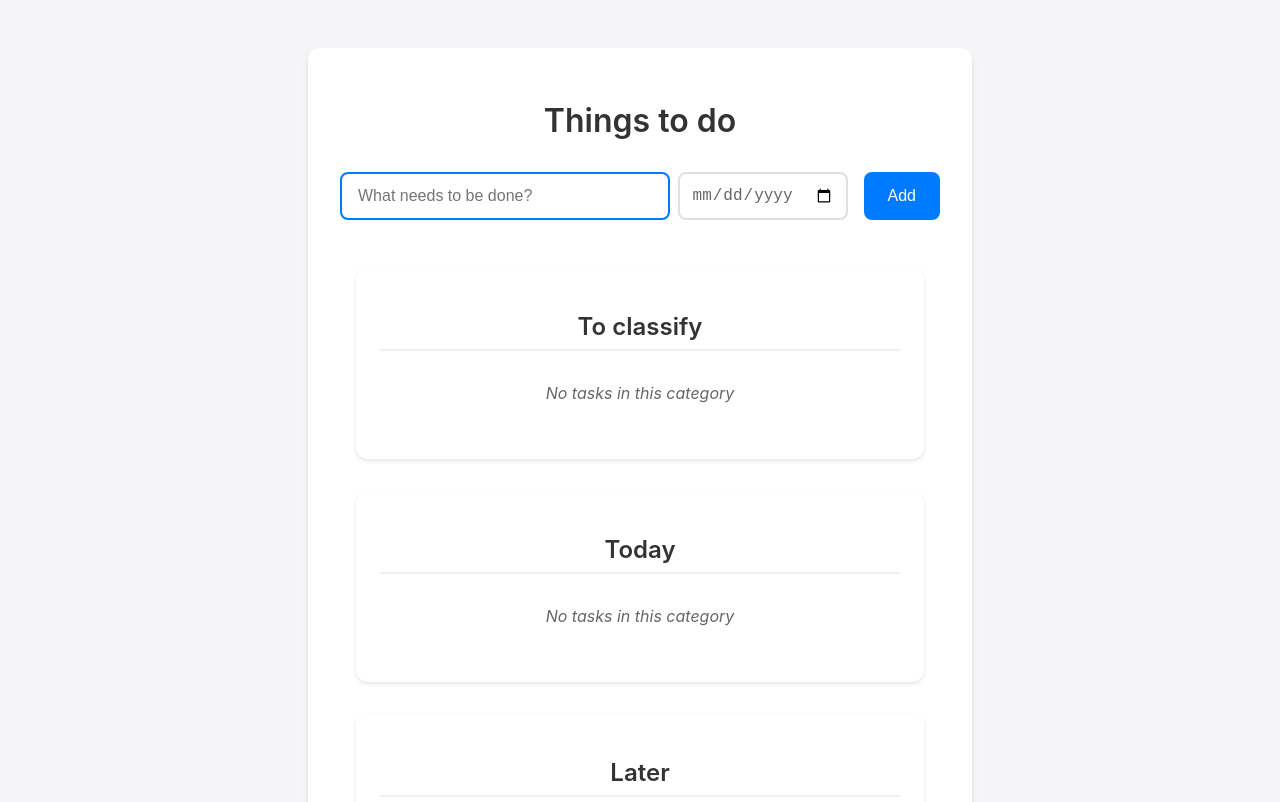
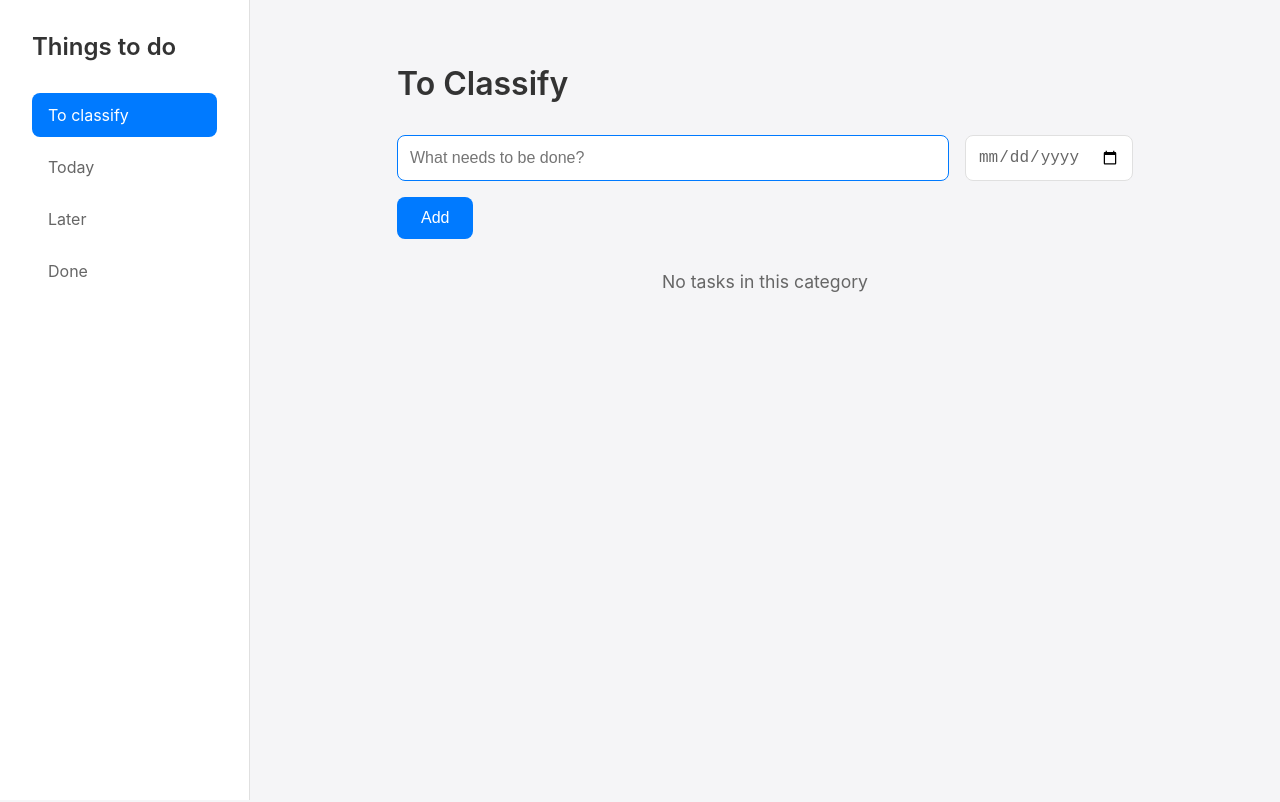
Before and after one commit to richard-test-account/todo, a React (Create React App) app: page /to-classify in a window 1280 px wide. Shown: the top 802 px of the page. Built offline with nearby package versions, Linux system fonts and the light colour scheme.

Commit message:
feat: implement sidebar navigation and category pages

```diff
--- a/package.json
+++ b/package.json
@@ -11,8 +11,10 @@
     "@types/node": "^22.15.30",
     "@types/react": "^19.1.6",
     "@types/react-dom": "^19.1.6",
+    "@types/react-router-dom": "^5.3.3",
     "react": "^19.1.0",
     "react-dom": "^19.1.0",
+    "react-router-dom": "^7.6.2",
     "react-scripts": "5.0.1",
     "typescript": "^5.8.3",
     "web-vitals": "^2.1.4"
--- a/src/App.css
+++ b/src/App.css
@@ -1,3 +1,23 @@
+* {
+  margin: 0;
+  padding: 0;
+  box-sizing: border-box;
+}
+
+body {
+  font-family: -apple-system, BlinkMacSystemFont, 'Segoe UI', 'Roboto', 'Oxygen',
+    'Ubuntu', 'Cantarell', 'Fira Sans', 'Droid Sans', 'Helvetica Neue',
+    sans-serif;
+  -webkit-font-smoothing: antialiased;
+  -moz-osx-font-smoothing: grayscale;
+  background: #f5f5f7;
+}
+
+code {
+  font-family: source-code-pro, Menlo, Monaco, Consolas, 'Courier New',
+    monospace;
+}
+
 .App {
   text-align: center;
   min-height: 100vh;
--- a/src/App.tsx
+++ b/src/App.tsx
@@ -1,12 +1,71 @@
-import React from 'react';
-import Todo from './components/Todo';
+import React, { useState, useEffect } from 'react';
+import { BrowserRouter as Router, Routes, Route, Navigate } from 'react-router-dom';
+import Layout from './components/Layout';
+import CategoryView from './components/CategoryView';
+import { TodoItem } from './types/todo';
 import './App.css';
 
 const App: React.FC = () => {
+  const [todos, setTodos] = useState<TodoItem[]>(() => {
+    const savedTodos = localStorage.getItem('todos');
+    return savedTodos ? JSON.parse(savedTodos) : [];
+  });
+
+  useEffect(() => {
+    localStorage.setItem('todos', JSON.stringify(todos));
+  }, [todos]);
+
+  const addTodo = (text: string, dueDate?: Date) => {
+    const newTodo: TodoItem = {
+      id: Date.now(),
+      text,
+      completed: false,
+      dueDate,
+      createdAt: new Date(),
+    };
+    setTodos([...todos, newTodo]);
+  };
+
+  const toggleTodo = (id: number) => {
+    setTodos(
+      todos.map((todo) =>
+        todo.id === id ? { ...todo, completed: !todo.completed } : todo
+      )
+    );
+  };
+
+  const deleteTodo = (id: number) => {
+    setTodos(todos.filter((todo) => todo.id !== id));
+  };
+
+  const updateDueDate = (id: number, date: Date) => {
+    setTodos(
+      todos.map((todo) =>
+        todo.id === id ? { ...todo, dueDate: date } : todo
+      )
+    );
+  };
+
   return (
-    <div className="App">
-      <Todo />
-    </div>
+    <Router>
+      <Layout>
+        <Routes>
+          <Route path="/" element={<Navigate to="/to-classify" replace />} />
+          <Route
+            path="/:categoryId"
+            element={
+              <CategoryView
+                todos={todos}
+                onToggleTodo={toggleTodo}
+                onDeleteTodo={deleteTodo}
+                onUpdateDueDate={updateDueDate}
+                onAddTodo={addTodo}
+              />
+            }
+          />
+        </Routes>
+      </Layout>
+    </Router>
   );
 };
 
--- /dev/null
+++ b/src/components/CategoryView.css
@@ -0,0 +1,129 @@
+.category-view {
+  max-width: 800px;
+  margin: 0 auto;
+  padding: 2rem;
+}
+
+.category-title {
+  color: #333;
+  font-size: 2rem;
+  margin-bottom: 2rem;
+  font-weight: 600;
+}
+
+.todo-form {
+  margin-bottom: 2rem;
+}
+
+.input-group {
+  display: flex;
+  gap: 1rem;
+  margin-bottom: 1rem;
+}
+
+.todo-input {
+  flex: 1;
+  padding: 0.75rem;
+  border: 1px solid #e0e0e0;
+  border-radius: 8px;
+  font-size: 1rem;
+  transition: border-color 0.2s ease;
+}
+
+.todo-input:focus {
+  outline: none;
+  border-color: #007AFF;
+}
+
+.date-input {
+  padding: 0.75rem;
+  border: 1px solid #e0e0e0;
+  border-radius: 8px;
+  font-size: 1rem;
+  color: #666;
+}
+
+.add-button {
+  padding: 0.75rem 1.5rem;
+  background: #007AFF;
+  color: white;
+  border: none;
+  border-radius: 8px;
+  font-size: 1rem;
+  cursor: pointer;
+  transition: background-color 0.2s ease;
+}
+
+.add-button:hover {
+  background: #0056b3;
+}
+
+.todo-list {
+  list-style: none;
+  padding: 0;
+  margin: 0;
+}
+
+.todo-item {
+  display: flex;
+  align-items: center;
+  padding: 1rem;
+  background: white;
+  border-radius: 8px;
+  margin-bottom: 0.5rem;
+  box-shadow: 0 2px 4px rgba(0, 0, 0, 0.05);
+  transition: all 0.2s ease;
+}
+
+.todo-item:hover {
+  box-shadow: 0 4px 8px rgba(0, 0, 0, 0.1);
+}
+
+.todo-checkbox {
+  margin-right: 1rem;
+  width: 20px;
+  height: 20px;
+  cursor: pointer;
+}
+
+.todo-text {
+  flex: 1;
+  font-size: 1rem;
+  color: #333;
+}
+
+.todo-item.completed .todo-text {
+  color: #28a745;
+  text-decoration: line-through;
+}
+
+.todo-date {
+  margin: 0 1rem;
+  padding: 0.5rem;
+  border: 1px solid #e0e0e0;
+  border-radius: 4px;
+  font-size: 0.9rem;
+  color: #666;
+}
+
+.delete-button {
+  background: none;
+  border: none;
+  color: #dc3545;
+  font-size: 1.5rem;
+  cursor: pointer;
+  padding: 0 0.5rem;
+  opacity: 0.5;
+  transition: opacity 0.2s ease;
+}
+
+.delete-button:hover {
+  opacity: 1;
+}
+
+.empty-message {
+  text-align: center;
+  color: #666;
+  font-size: 1.1rem;
+  margin-top: 2rem;
+}
--- /dev/null
+++ b/src/components/CategoryView.tsx
@@ -0,0 +1,119 @@
+import React, { useState, FormEvent, ChangeEvent } from 'react';
+import { useParams } from 'react-router-dom';
+import { TodoItem, Category } from '../types/todo';
+import './CategoryView.css';
+
+interface CategoryViewProps {
+  todos: TodoItem[];
+  onToggleTodo: (id: number) => void;
+  onDeleteTodo: (id: number) => void;
+  onUpdateDueDate: (id: number, date: Date) => void;
+  onAddTodo: (text: string, dueDate?: Date) => void;
+}
+
+const CategoryView: React.FC<CategoryViewProps> = ({
+  todos,
+  onToggleTodo,
+  onDeleteTodo,
+  onUpdateDueDate,
+  onAddTodo,
+}) => {
+  const { categoryId } = useParams<{ categoryId: string }>();
+  const [inputValue, setInputValue] = useState<string>('');
+  const [dueDate, setDueDate] = useState<string>('');
+
+  const category = categoryId?.split('-').map(word =>
+    word.charAt(0).toUpperCase() + word.slice(1)
+  ).join(' ') as Category;
+
+  const handleSubmit = (e: FormEvent<HTMLFormElement>) => {
+    e.preventDefault();
+    if (inputValue.trim() === '') return;
+
+    onAddTodo(inputValue, dueDate ? new Date(dueDate) : undefined);
+    setInputValue('');
+    setDueDate('');
+  };
+
+  const handleDateChange = (id: number, dateString: string) => {
+    const date = new Date(dateString);
+    onUpdateDueDate(id, date);
+  };
+
+  const filteredTodos = todos.filter(todo => {
+    const today = new Date();
+    today.setHours(0, 0, 0, 0);
+
+    switch (category) {
+      case 'To classify':
+        return !todo.dueDate;
+      case 'Today':
+        return todo.dueDate && new Date(todo.dueDate).setHours(0, 0, 0, 0) === today.getTime();
+      case 'Later':
+        return todo.dueDate && new Date(todo.dueDate) > today;
+      case 'Done':
+        return todo.completed;
+      default:
+        return false;
+    }
+  });
+
+  return (
+    <div className="category-view">
+      <h2 className="category-title">{category}</h2>
+      <form onSubmit={handleSubmit} className="todo-form">
+        <div className="input-group">
+          <input
+            type="text"
+            value={inputValue}
+            onChange={(e: ChangeEvent<HTMLInputElement>) => setInputValue(e.target.value)}
+            placeholder="What needs to be done?"
+            className="todo-input"
+            autoFocus
+          />
+          <input
+            type="date"
+            value={dueDate}
+            onChange={(e: ChangeEvent<HTMLInputElement>) => setDueDate(e.target.value)}
+            className="date-input"
+            min={new Date().toISOString().split('T')[0]}
+          />
+        </div>
+        <button type="submit" className="add-button">Add</button>
+      </form>
+      {filteredTodos.length === 0 ? (
+        <p className="empty-message">No tasks in this category</p>
+      ) : (
+        <ul className="todo-list">
+          {filteredTodos.map((todo) => (
+            <li key={todo.id} className={`todo-item ${todo.completed ? 'completed' : ''}`}>
+              <input
+                type="checkbox"
+                checked={todo.completed}
+                onChange={() => onToggleTodo(todo.id)}
+                className="todo-checkbox"
+              />
+              <span className="todo-text">{todo.text}</span>
+              {!todo.completed && (
+                <input
+                  type="date"
+                  value={todo.dueDate ? new Date(todo.dueDate).toISOString().split('T')[0] : ''}
+                  onChange={(e) => handleDateChange(todo.id, e.target.value)}
+                  className="todo-date"
+                />
+              )}
+              <button
+                onClick={() => onDeleteTodo(todo.id)}
+                className="delete-button"
+              >
+                ×
+              </button>
+            </li>
+          ))}
+        </ul>
+      )}
+    </div>
+  );
+};
+
+export default CategoryView;
--- /dev/null
+++ b/src/components/Layout.css
@@ -0,0 +1,50 @@
+.layout {
+  display: flex;
+  min-height: 100vh;
+}
+
+.sidebar {
+  width: 250px;
+  background: white;
+  border-right: 1px solid #e0e0e0;
+  padding: 2rem;
+  box-shadow: 2px 0 4px rgba(0, 0, 0, 0.05);
+}
+
+.sidebar-title {
+  color: #333;
+  font-size: 1.5rem;
+  margin-bottom: 2rem;
+  font-weight: 600;
+}
+
+.category-nav {
+  display: flex;
+  flex-direction: column;
+  gap: 0.5rem;
+}
+
+.category-link {
+  padding: 0.75rem 1rem;
+  color: #666;
+  text-decoration: none;
+  border-radius: 8px;
+  transition: all 0.2s ease;
+  font-size: 1rem;
+}
+
+.category-link:hover {
+  background: #f5f5f7;
+  color: #333;
+}
+
+.category-link.active {
+  background: #007AFF;
+  color: white;
+}
+
+.main-content {
+  flex: 1;
+  padding: 2rem;
+  background: #f5f5f7;
+}
--- /dev/null
+++ b/src/components/Layout.tsx
@@ -0,0 +1,38 @@
+import React from 'react';
+import { Link, useLocation } from 'react-router-dom';
+import { Category } from '../types/todo';
+import './Layout.css';
+
+interface LayoutProps {
+  children: React.ReactNode;
+}
+
+const categories: Category[] = ['To classify', 'Today', 'Later', 'Done'];
+
+const Layout: React.FC<LayoutProps> = ({ children }) => {
+  const location = useLocation();
+
+  return (
+    <div className="layout">
+      <aside className="sidebar">
+        <h1 className="sidebar-title">Things to do</h1>
+        <nav className="category-nav">
+          {categories.map((category) => (
+            <Link
+              key={category}
+              to={`/category/${category.toLowerCase().replace(' ', '-')}`}
+              className={`category-link ${location.pathname.includes(category.toLowerCase().replace(' ', '-')) ? 'active' : ''}`}
+            >
+              {category}
+            </Link>
+          ))}
+        </nav>
+      </aside>
+      <main className="main-content">
+        {children}
+      </main>
+    </div>
+  );
+};
+
+export default Layout;
```
Also changed, not shown: 1 other file (tests, documents, lock files or other folders).
